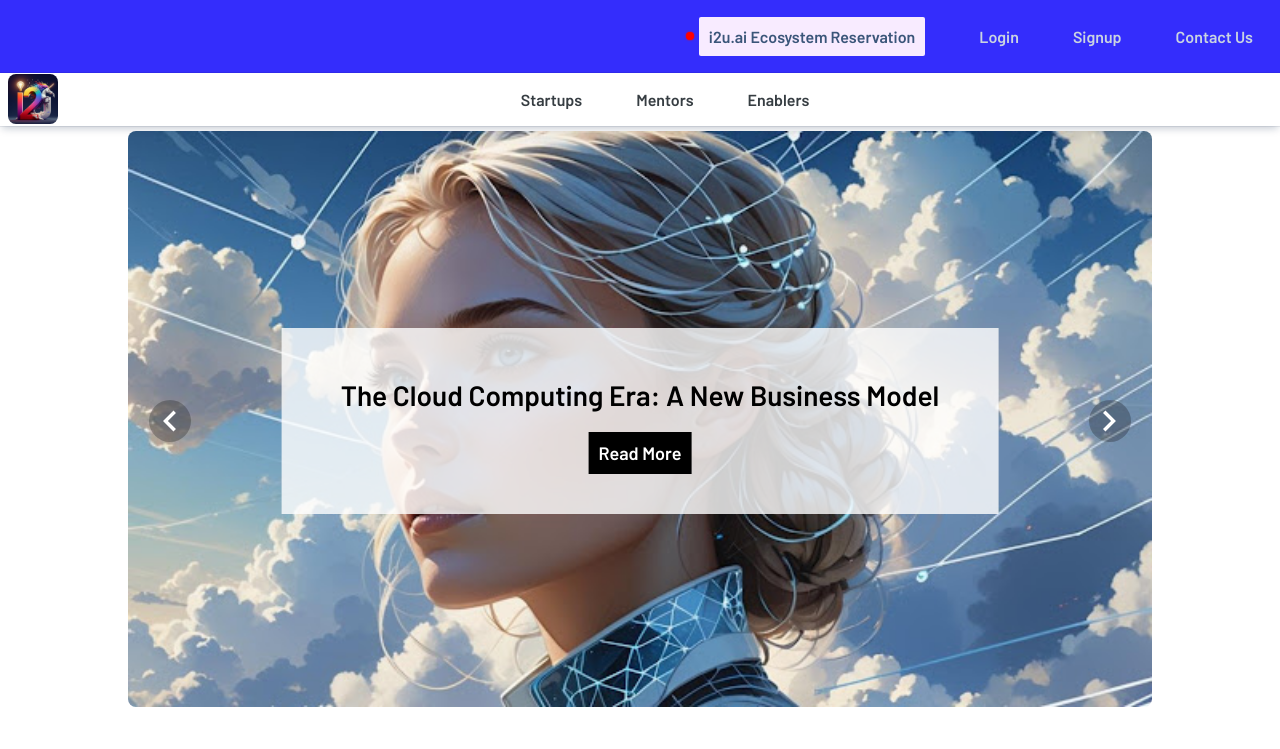
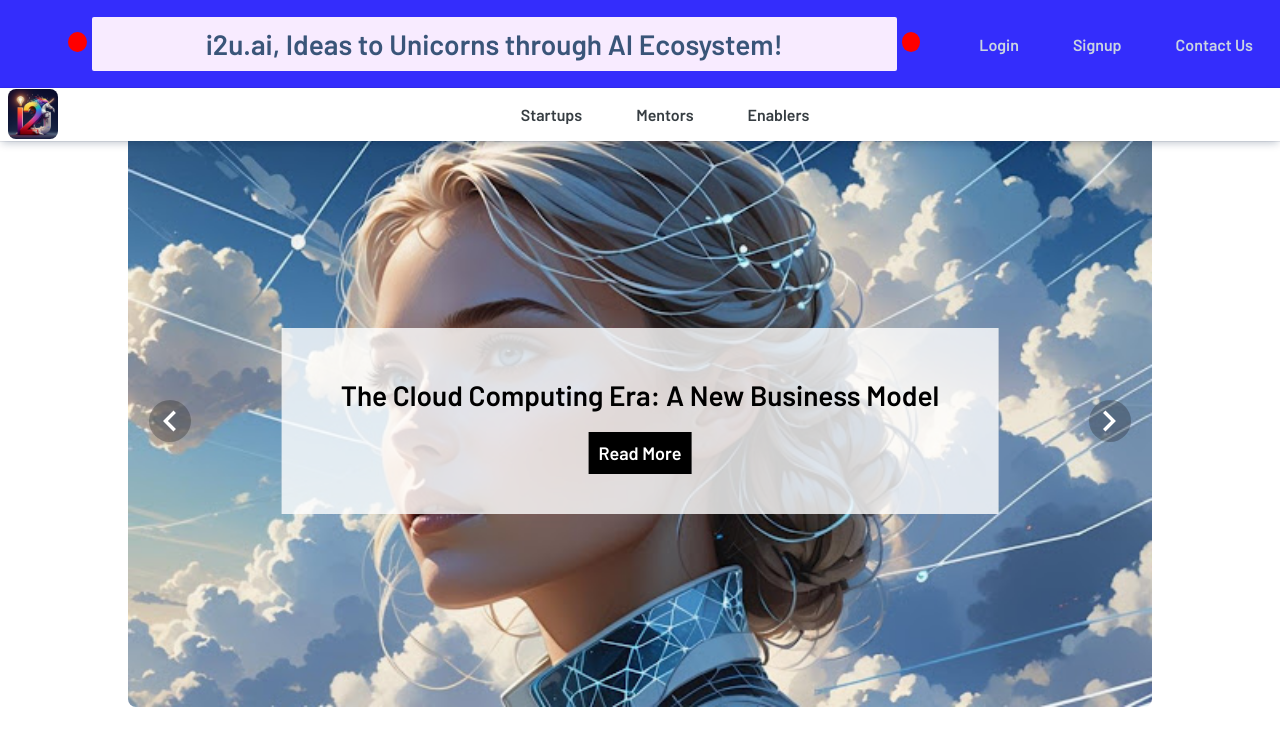
Before and after one commit to Mithilesh-1405/I2U_REACT, a React (Create React App) app: page / in a window 1280 px wide. Shown: the top 749 px of the page. Built offline with nearby package versions, Linux system fonts and the light colour scheme.

Commit message:
feat: reservation button

```diff
--- a/src/components/Navbar.js
+++ b/src/components/Navbar.js
@@ -68,7 +68,9 @@ function Navbar() {
                 <a id="reservation_link" href="#" onClick={(e) => {
                   e.preventDefault();
                   setIsReservationModalOpen(true);
-                }}>i2u.ai Ecosystem Reservation </a>
+                }}>i2u.ai, Ideas to Unicorns through AI Ecosystem!</a>
+                <div>
+                </div>
               </li>
               <li>
                 <a href="https://i2u.ai/login.html">Login</a>
--- a/src/styling/navbar.scss
+++ b/src/styling/navbar.scss
@@ -21,45 +21,47 @@ nav {
 }
 #reservation_li{
   display: flex;
+  width: 70%;
+
   div{
-    background-color: #f8ebff;
-    height: 8px;
-    width: 8px;
+    height: 20px;
+    width: 20px;
     position: relative;
     top: 15px;
     margin: 0 5px ;
     border-radius: 50%;
     background-color: red;
-    border: none;
-    animation: glow 2s infinite;
+    animation: glow 3s infinite;
   }
 }
 @keyframes glow {
   0% {
     background-color: red;
-    box-shadow: 0 0 2px red;
   }
-  50% {
-    background-color: white;
-    box-shadow: 0 0 2px white;
+  33% {
+    background-color: #FFA500;
+  }
+  66%{
+    background-color: #00ff00 ;
   }
   100% {
     background-color: red;
-    box-shadow: 0 0 2px red;
   }
 }
 #reservation_link {
+  text-align: center;
+  font-size: 28px;
   background-color: #f8ebff;
   padding: 10px;
   border-radius: 2px;
   color:rgb(58, 85, 121) ;
+  width: 100%;
   transition: all 0.2s ease-in;
   &:hover{
     background-color: #cdcfea;
   }
 }
 .navbar_1 {
-  position: relative;
   ul {
     justify-content: flex-end;
     align-items: center;
```
